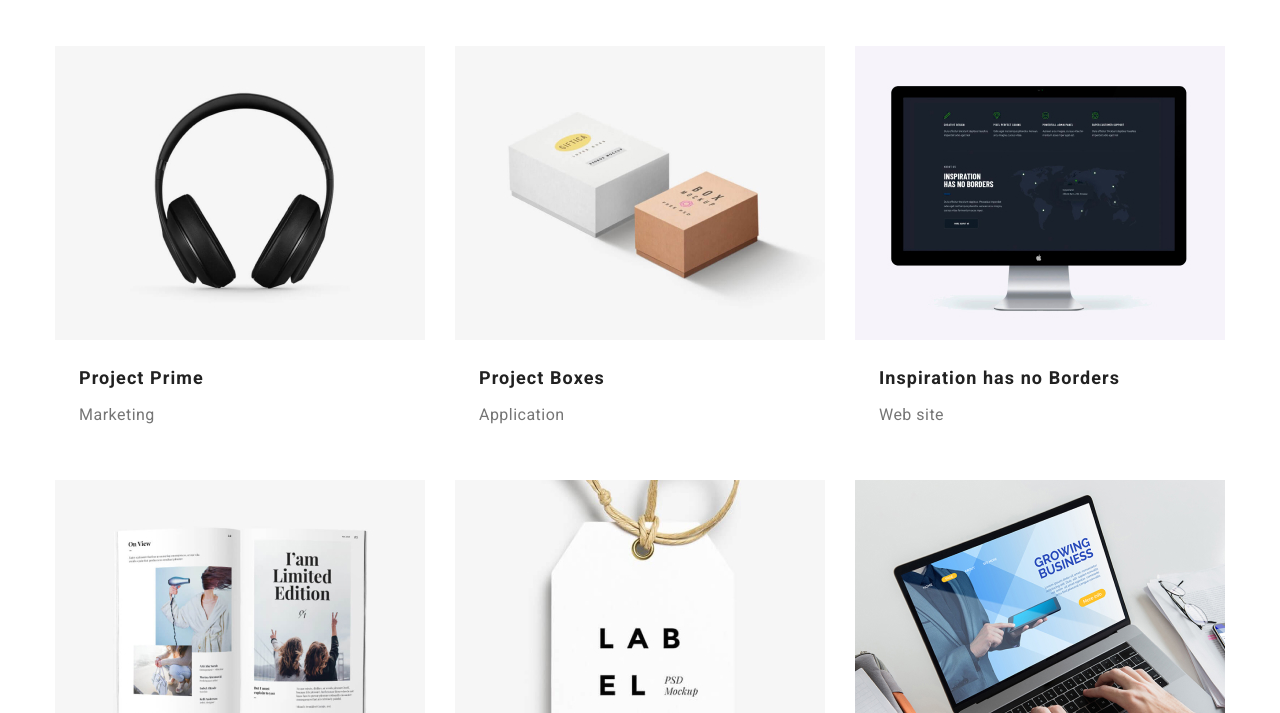
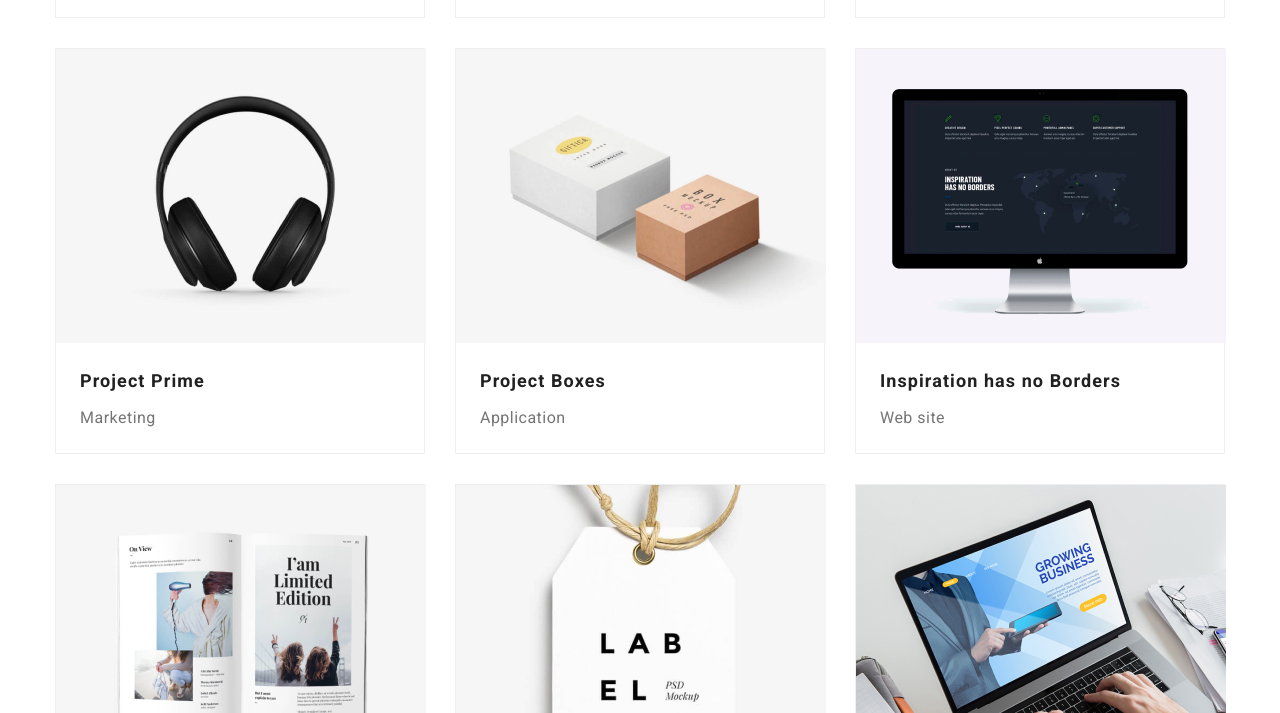
Before and after one commit to AnnaStruk/goit-markup-hw-03, a plain HTML site: page portfolio.html in a window 1280 px wide. Shown: the part 690-1403 px from the top of the page. Drawn offline with nearby package versions, Linux system fonts and the light colour scheme.

Commit message:
Adds a frame to Portfolio-cards

```diff
--- a/css/styles.css
+++ b/css/styles.css
@@ -309,6 +309,7 @@ img {
 .clients {
   display: flex;
   justify-content: center;
+  margin-bottom: 0;
 }
 
 .client-item:not(:last-child) {
@@ -417,6 +418,8 @@ img {
 
 .portfolio-card {
   width: calc((100% - 30px * 2) / 3);
+  border: 1px solid #eeeeee;
+  background-color: #ffffff;
 }
 
 .portfolio-card:not(:nth-child(3n)) {
```
